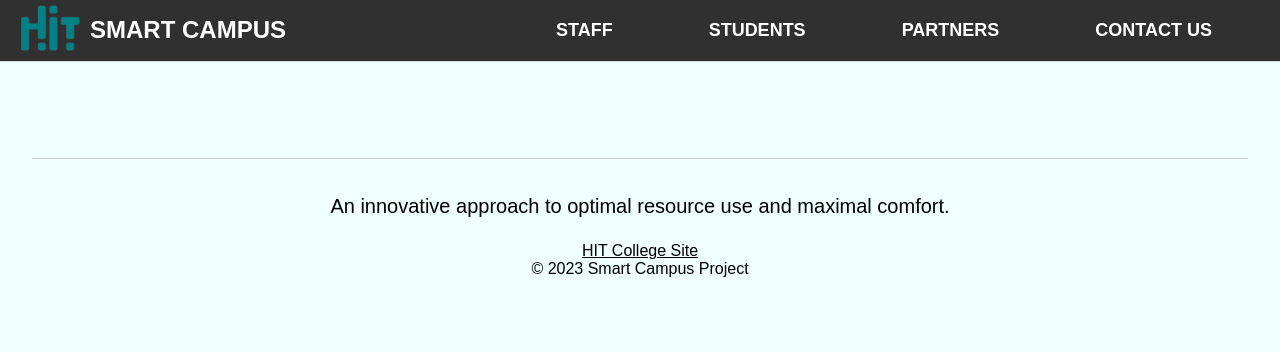
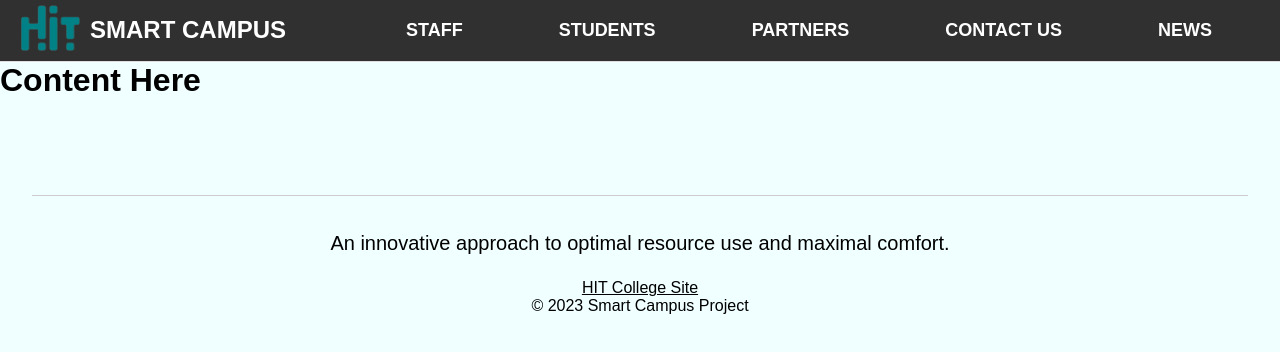
Before and after one commit to tomered/smart-campus-frontend, a React (Create React App) app: page /news in a window 1280 px wide. Shown: the top 352 px of the page. Built offline with nearby package versions, Linux system fonts and the light colour scheme.

Commit message:
Finish Navbar Style and content
added news tab and style fixes

```diff
--- a/src/App.js
+++ b/src/App.js
@@ -1,38 +1,40 @@
 // delete comment
 
-import "./App.css";
-import WaterPage from "./components/screens/learnMorePage/WaterPage.js";
-import MicroClimaticPage from "./components/screens/learnMorePage/MicroClimaticPage.js";
-import AirPage from "./components/screens/learnMorePage/AirPage.js";
-import RecyclingPage from "./components/screens/learnMorePage/RecyclingPage.js";
-import CleanlinessPage from "./components/screens/learnMorePage/CleanlinessPage.js";
-import PowerPage from "./components/screens/learnMorePage/PowerPage.js";
-import ContactUs from "./components/screens/ContactPage.js";
-import Staff from "./components/screens/StaffPage.js";
-import Students from "./components/screens/StudentsPage.js";
-import Header from "./components/MainHeader.js";
-import Footer from "./components/Footer.js";
-import MainPage from "./components/screens/MainPage.js";
-import { BrowserRouter, Routes, Route } from "react-router-dom";
+import './App.css';
+import WaterPage from './components/screens/learnMorePage/WaterPage.js';
+import MicroClimaticPage from './components/screens/learnMorePage/MicroClimaticPage.js';
+import AirPage from './components/screens/learnMorePage/AirPage.js';
+import RecyclingPage from './components/screens/learnMorePage/RecyclingPage.js';
+import CleanlinessPage from './components/screens/learnMorePage/CleanlinessPage.js';
+import PowerPage from './components/screens/learnMorePage/PowerPage.js';
+import ContactUs from './components/screens/ContactPage.js';
+import Staff from './components/screens/StaffPage.js';
+import Students from './components/screens/StudentsPage.js';
+import NewsPage from './components/screens/NewsPage.js';
+import Header from './components/MainHeader.js';
+import Footer from './components/Footer.js';
+import MainPage from './components/screens/MainPage.js';
+import { BrowserRouter, Routes, Route } from 'react-router-dom';
 const App = () => {
   return (
     <>
       <BrowserRouter>
         <Header />
         <Routes>
-          <Route path="/" element={<MainPage />} />
-          <Route path="/power" element={<PowerPage />} />
-          <Route path="/air" element={<AirPage />} />
-          <Route path="/water" element={<WaterPage />} />
+          <Route path='/' element={<MainPage />} />
+          <Route path='/power' element={<PowerPage />} />
+          <Route path='/air' element={<AirPage />} />
+          <Route path='/water' element={<WaterPage />} />
           <Route
-            path="/RecyclingGarbageEfficiency"
+            path='/RecyclingGarbageEfficiency'
             element={<RecyclingPage />}
           />
-          <Route path="/microClimatic" element={<MicroClimaticPage />} />
-          <Route path="/cleanliness" element={<CleanlinessPage />} />
-          <Route path="/students" element={<Students />} />
-          <Route path="/contact" element={<ContactUs />} />
-          <Route path="/staff" element={<Staff />} />
+          <Route path='/microClimatic' element={<MicroClimaticPage />} />
+          <Route path='/cleanliness' element={<CleanlinessPage />} />
+          <Route path='/students' element={<Students />} />
+          <Route path='/contact' element={<ContactUs />} />
+          <Route path='/staff' element={<Staff />} />
+          <Route path='/news' element={<NewsPage />} />
         </Routes>
         <Footer />
       </BrowserRouter>
--- a/src/components/MainHeader.js
+++ b/src/components/MainHeader.js
@@ -34,6 +34,9 @@ const MainHeader = () => {
             </MenuItem>
             <MenuItem>
               <a href='Contact'>Contact Us</a>
+            </MenuItem>
+            <MenuItem>
+              <a href='News'>News</a>
             </MenuItem>
           </ul>
         </MenuLinks>
--- /dev/null
+++ b/src/components/screens/NewsPage.js
@@ -0,0 +1,7 @@
+import React from 'react';
+
+const NewsPage = () => {
+  return <h1>Content Here</h1>;
+};
+
+export default NewsPage;
```
